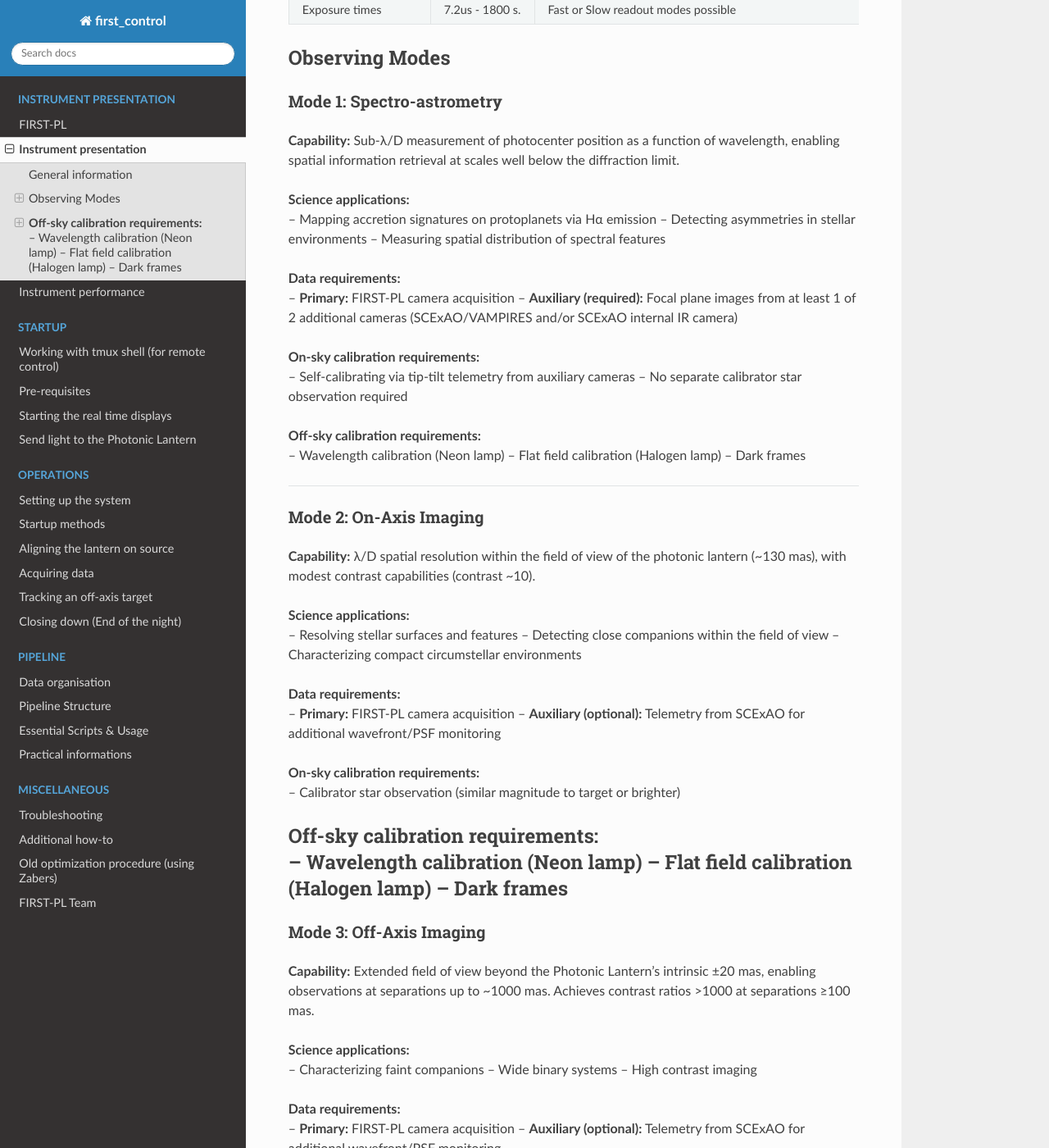
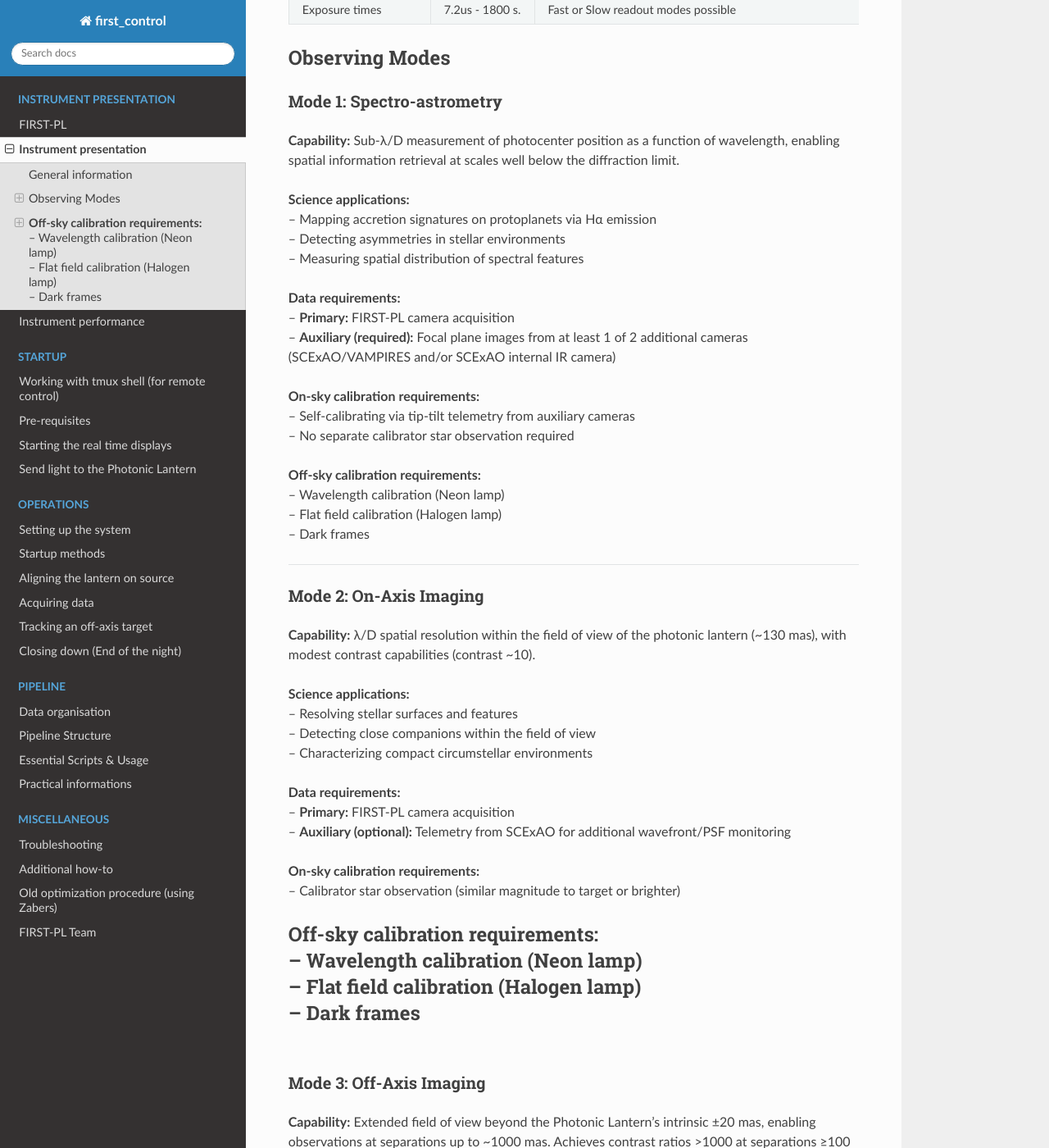
Before and after one commit to scexao-org/first_control, a Sphinx documentation site: the page built from source/instrument_principle.md, in a window 1280 px wide and 1400 px high, scrolled down 1571 px. Shown: the whole window at 82% size. Built offline with Sphinx 7.4.7 and the Read the Docs theme 3.1.0, drawn with Linux system fonts in a browser that asks for light colours; some of the changed text lies outside the part shown.

Commit message:
some formatting

```diff
--- a/source/instrument_principle.md
+++ b/source/instrument_principle.md
@@ -34,21 +34,21 @@ The 19 outputs of the Photonic Lantern feed a mid resolution spectrograph (R~3,0
 **Capability:** Sub-λ/D measurement of photocenter position as a function of wavelength, enabling spatial information retrieval at scales well below the diffraction limit.
 
 **Science applications:**<br>
--- Mapping accretion signatures on protoplanets via Hα emission
--- Detecting asymmetries in stellar environments
--- Measuring spatial distribution of spectral features
+-- Mapping accretion signatures on protoplanets via Hα emission<br>
+-- Detecting asymmetries in stellar environments<br>
+-- Measuring spatial distribution of spectral features<br>
 
 **Data requirements:**<br>
--- **Primary:** FIRST-PL camera acquisition
+-- **Primary:** FIRST-PL camera acquisition<br>
 -- **Auxiliary (required):** Focal plane images from at least 1 of 2 additional cameras (SCExAO/VAMPIRES and/or SCExAO internal IR camera)
 
 **On-sky calibration requirements:**<br>
--- Self-calibrating via tip-tilt telemetry from auxiliary cameras
+-- Self-calibrating via tip-tilt telemetry from auxiliary cameras<br>
 -- No separate calibrator star observation required
 
 **Off-sky calibration requirements:**<br>
--- Wavelength calibration (Neon lamp)
--- Flat field calibration (Halogen lamp)
+-- Wavelength calibration (Neon lamp)<br>
+-- Flat field calibration (Halogen lamp)<br>
 -- Dark frames
 
 ---
@@ -58,21 +58,21 @@ The 19 outputs of the Photonic Lantern feed a mid resolution spectrograph (R~3,0
 **Capability:** λ/D spatial resolution within the field of view of the photonic lantern (~130 mas), with modest contrast capabilities (contrast ~10).
 
 **Science applications:**<br>
--- Resolving stellar surfaces and features
--- Detecting close companions within the field of view
+-- Resolving stellar surfaces and features<br>
+-- Detecting close companions within the field of view<br>
 -- Characterizing compact circumstellar environments
 
 **Data requirements:**<br>
--- **Primary:** FIRST-PL camera acquisition
+-- **Primary:** FIRST-PL camera acquisition<br>
 -- **Auxiliary (optional):** Telemetry from SCExAO for additional wavefront/PSF monitoring
 
 **On-sky calibration requirements:**<br>
--- Calibrator star observation (similar magnitude to target or brighter)
+-- Calibrator star observation (similar magnitude to target or brighter)<br>
 
 **Off-sky calibration requirements:**<br>
--- Wavelength calibration (Neon lamp)
--- Flat field calibration (Halogen lamp)
--- Dark frames
+-- Wavelength calibration (Neon lamp)<br>
+-- Flat field calibration (Halogen lamp)<br>
+-- Dark frames<br>
 ---
 
 ### Mode 3: Off-Axis Imaging
@@ -80,19 +80,19 @@ The 19 outputs of the Photonic Lantern feed a mid resolution spectrograph (R~3,0
 **Capability:** Extended field of view beyond the Photonic Lantern's intrinsic ±20 mas, enabling observations at separations up to ~1000 mas. Achieves contrast ratios >1000 at separations ≥100 mas.
 
 **Science applications:**<br>
--- Characterizing faint companions
--- Wide binary systems
+-- Characterizing faint companions<br>
+-- Wide binary systems<br>
 -- High contrast imaging
 
 **Data requirements:**<br>
--- **Primary:** FIRST-PL camera acquisition
+-- **Primary:** FIRST-PL camera acquisition<br>
 -- **Auxiliary (optional):** Telemetry from SCExAO for additional wavefront/PSF monitoring
 
 **On-sky calibration requirements:**<br>
--- On-axis pointing on primary star (serves as calibration)
+-- On-axis pointing on primary star (serves as calibration)<br>
 -- Interleaved on-axis/off-axis observations recommended
 
 **Off-sky calibration requirements:**<br>
--- Wavelength calibration (Neon lamp)
--- Flat field calibration (Halogen lamp)
+-- Wavelength calibration (Neon lamp)<br>
+-- Flat field calibration (Halogen lamp)<br>
 -- Dark frames
```
